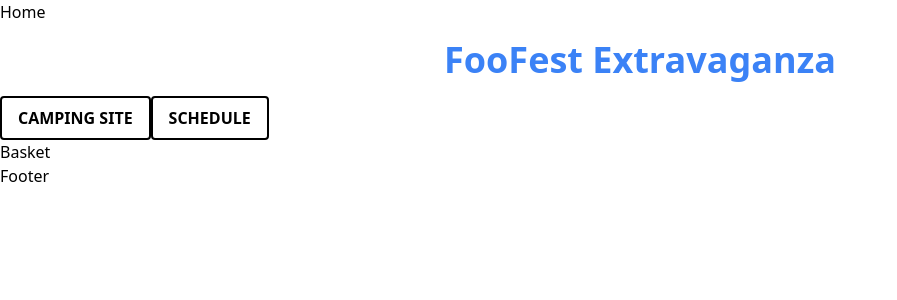
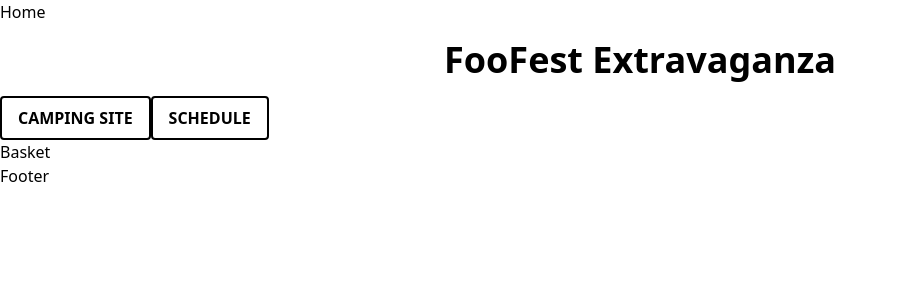
Before and after one commit to rossosofia/frontend_foofest_exam_sofia, a Next.js app: page / in a window 1280 px wide. Shown: the top 300 px of the page, without its empty margins (0-897 px from the left). Built offline with nearby package versions, Linux system fonts and the light colour scheme.

Commit message:
Changed blue text to black

```diff
--- a/src/pages/index.jsx
+++ b/src/pages/index.jsx
@@ -33,7 +33,7 @@ export default function Home() {
 
   return (
     <>
-      <h1 className="text-4xl font-bold text-center text-blue-500 py-4">
+      <h1 className="text-4xl font-bold text-center text-black-500 py-4">
         FooFest Extravaganza
       </h1>
       <Anchor href="/campingsite/">CAMPING SITE</Anchor>
```
